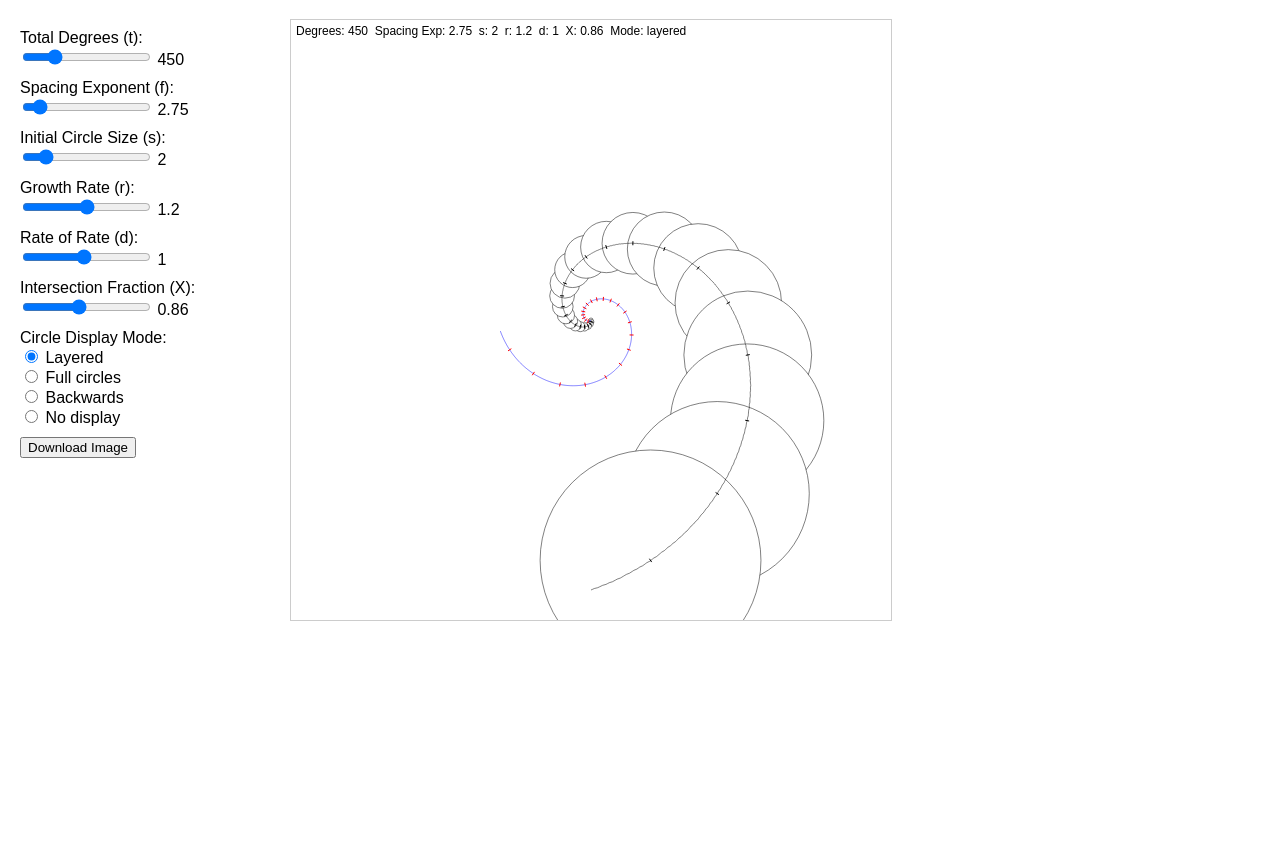
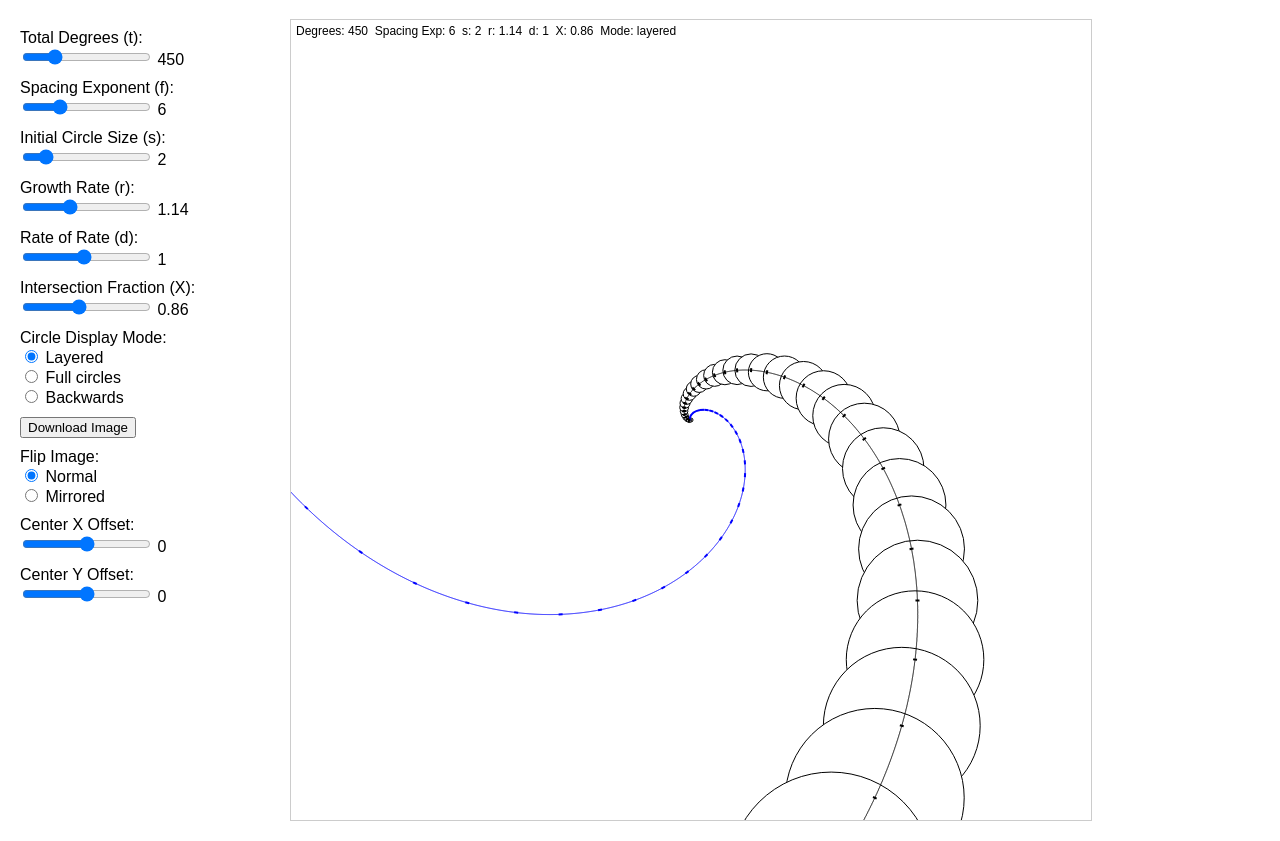
Before and after one commit to royschuyler/regspiral, a plain HTML site: page index.html in a window 1280 px wide. Shown: the part 61-902 px from the top of the page. Before the commit the page ends 800 px from the top, so only its background shows below. Drawn offline with Linux system fonts and the light colour scheme.

Commit message:
added mirror radio

```diff
--- a/index.html
+++ b/index.html
@@ -34,6 +34,7 @@
   <h1>Spiral, Evolute, and Circles Generator</h1>
   <div class="container">
     <div class="controls">
+      <!-- Parameter sliders -->
       <div class="control">
         <label for="tSlider">Total Degrees (t):</label><br>
         <input type="range" id="tSlider" min="10" max="2000" value="450">
@@ -41,18 +42,18 @@
       </div>
       <div class="control">
         <label for="spacingExpSlider">Spacing Exponent (f):</label><br>
-        <input type="range" id="spacingExpSlider" min="1" max="20" step="0.25" value="2.75">
-        <span id="spacingExpValue">2.75</span>
+        <input type="range" id="spacingExpSlider" min="1" max="20" step="0.25" value="6">
+        <span id="spacingExpValue">6</span>
       </div>
       <div class="control">
         <label for="sizeSlider">Initial Circle Size (s):</label><br>
-        <input type="range" id="sizeSlider" min="1" max="8" step=".1" value="2">
-        <span id="sizeValue">4</span>
+        <input type="range" id="sizeSlider" min="1" max="8" step="0.1" value="2">
+        <span id="sizeValue">2</span>
       </div>
       <div class="control">
         <label for="rateSlider">Growth Rate (r):</label><br>
-        <input type="range" id="rateSlider" min="1" max="1.4" step="0.01" value="1.2">
-        <span id="rateValue">1.2</span>
+        <input type="range" id="rateSlider" min="1" max="1.4" step="0.01" value="1.14">
+        <span id="rateValue">1.14</span>
       </div>
       <div class="control">
         <label for="rateOfRateSlider">Rate of Rate (d):</label><br>
@@ -62,8 +63,10 @@
       <div class="control">
         <label for="fracSlider">Intersection Fraction (X):</label><br>
         <input type="range" id="fracSlider" min="0" max="2" step="0.02" value="0.86">
-        <span id="fracValue">1</span>
+        <span id="fracValue">0.86</span>
       </div>
+
+      <!-- Display mode & download -->
       <div class="control">
         <label>Circle Display Mode:</label><br>
         <input type="radio" name="modeRadio" id="modeLayered" value="layered" checked>
@@ -71,26 +74,48 @@
         <input type="radio" name="modeRadio" id="modeFull" value="full">
         <label for="modeFull">Full circles</label><br>
         <input type="radio" name="modeRadio" id="modeBackwards" value="backwards">
-        <label for="modeBackwards">Backwards</label><br>
-        <input type="radio" name="modeRadio" id="modeNone" value="none">
-        <label for="modeNone">No display</label>
+        <label for="modeBackwards">Backwards</label>
       </div>
       <div class="control">
         <button id="downloadBtn">Download Image</button>
       </div>
+
+      <!-- Mirror control -->
+      <div class="control">
+        <label>Flip Image:</label><br>
+        <input type="radio" name="mirrorRadio" id="mirrorOff" value="off" checked>
+        <label for="mirrorOff">Normal</label><br>
+        <input type="radio" name="mirrorRadio" id="mirrorOn" value="on">
+        <label for="mirrorOn">Mirrored</label>
+      </div>
+
+      <!-- Center offset sliders -->
+      <div class="control">
+        <label for="centerXSlider">Center X Offset:</label><br>
+        <input type="range" id="centerXSlider" min="-200" max="200" value="0">
+        <span id="centerXValue">0</span>
+      </div>
+      <div class="control">
+        <label for="centerSlider">Center Y Offset:</label><br>
+        <input type="range" id="centerSlider" min="-200" max="200" value="0">
+        <span id="centerValue">0</span>
+      </div>
     </div>
+
     <div class="canvas-container">
-      <canvas id="canvas" width="600" height="600"></canvas>
+      <!-- Canvas dimensions set to 800 x 800 -->
+      <canvas id="canvas" width="800" height="800"></canvas>
     </div>
   </div>
 
   <script>
+    // Get canvas and context
     const canvas = document.getElementById('canvas');
     const ctx = canvas.getContext('2d');
 
     // Fixed grid parameters.
-    const n = 1000; // Number of radial grid lines.
-    const m = 1000; // Number of sample points along the spiral.
+    const n = 10000; // Number of radial grid lines.
+    const m = 10000; // Number of sample points along the spiral.
 
     // Slider and control elements.
     const tSlider = document.getElementById('tSlider');
@@ -99,7 +124,8 @@
     const rateSlider = document.getElementById('rateSlider');
     const rateOfRateSlider = document.getElementById('rateOfRateSlider');
     const fracSlider = document.getElementById('fracSlider');
-    const modeRadios = document.getElementsByName('modeRadio');
+    const centerSlider = document.getElementById('centerSlider');
+    const centerXSlider = document.getElementById('centerXSlider');
 
     const tValue = document.getElementById('tValue');
     const spacingExpValue = document.getElementById('spacingExpValue');
@@ -107,8 +133,12 @@
     const rateValue = document.getElementById('rateValue');
     const rateOfRateValue = document.getElementById('rateOfRateValue');
     const fracValue = document.getElementById('fracValue');
+    const centerValue = document.getElementById('centerValue');
+    const centerXValue = document.getElementById('centerXValue');
 
     const downloadBtn = document.getElementById('downloadBtn');
+    const modeRadios = document.getElementsByName('modeRadio');
+    const mirrorRadios = document.getElementsByName('mirrorRadio');
 
     function getSelectedMode() {
       for (const radio of modeRadios) {
@@ -117,7 +147,14 @@
       return "layered";
     }
 
-    // Helper: Euclidean distance.
+    function getMirrorMode() {
+      for (const radio of mirrorRadios) {
+        if (radio.checked) return radio.value;
+      }
+      return "off";
+    }
+
+    // Helper: Compute Euclidean distance between two points.
     function distance(p, q) {
       return Math.sqrt((p.x - q.x) ** 2 + (p.y - q.y) ** 2);
     }
@@ -150,39 +187,46 @@
     }
 
     function draw() {
-      const t = parseFloat(tSlider.value);                     // Total degrees.
-      const spacingExp = parseFloat(spacingExpSlider.value);       // Spacing exponent.
-      const s = parseFloat(sizeSlider.value);                    // Initial circle size.
-      const rRate = parseFloat(rateSlider.value);                // Base growth rate.
-      const rateOfRate = parseFloat(rateOfRateSlider.value);       // Rate of the rate.
-      const frac = parseFloat(fracSlider.value);                 // Intersection fraction.
-      const mode = getSelectedMode();                            // "layered", "full", "backwards", or "none".
+      // Parse slider values.
+      const t = parseFloat(tSlider.value);
+      const spacingExp = parseFloat(spacingExpSlider.value);
+      const s = parseFloat(sizeSlider.value);
+      const rRate = parseFloat(rateSlider.value);
+      const rateOfRate = parseFloat(rateOfRateSlider.value);
+      const frac = parseFloat(fracSlider.value);
+      const verticalOffset = parseFloat(centerSlider.value);
+      const horizontalOffset = parseFloat(centerXSlider.value);
+      const mode = getSelectedMode();
 
-      // Update slider displays.
+      // Update display spans.
       tValue.textContent = t;
       spacingExpValue.textContent = spacingExp;
       sizeValue.textContent = s;
       rateValue.textContent = rRate;
       rateOfRateValue.textContent = rateOfRate;
       fracValue.textContent = frac;
+      centerValue.textContent = verticalOffset;
+      centerXValue.textContent = horizontalOffset;
 
-      // Maximum spiral radius.
-      const maxR = (canvas.width / 2) * 0.9;
+      // Increase maximum spiral radius so that more of the drawing appears.
+      const maxR = (canvas.width / 2) * 1.5;
 
-      // Clear canvas and fill white.
+      // Clear canvas.
       ctx.clearRect(0, 0, canvas.width, canvas.height);
       ctx.fillStyle = "#fff";
       ctx.fillRect(0, 0, canvas.width, canvas.height);
 
+      // Begin drawing by moving origin to the adjusted center (including both x- and y-offset).
       ctx.save();
-      ctx.translate(canvas.width / 2, canvas.height / 2);
+      ctx.translate(canvas.width / 2 + horizontalOffset, canvas.height / 2 + verticalOffset);
+      if (getMirrorMode() === "on") {
+        ctx.scale(-1, 1); // Mirror horizontally if selected.
+      }
 
       const tRad = t * Math.PI / 180;
       const gridAngleSpacing = 2 * Math.PI / n;
 
-      // Build arrays:
-      // idealSpiralPoints: continuous (unsnapped) spiral for calculations.
-      // spiralPoints: displayed spiral (snapped to grid angles).
+      // Build arrays of ideal (continuous) and snapped spiral points.
       let idealSpiralPoints = [];
       let spiralPoints = [];
       for (let i = 0; i <= m; i++) {
@@ -200,7 +244,7 @@
         spiralPoints.push({ x: xSnap, y: ySnap });
       }
 
-      // Draw the spiral (thin black line).
+      // Draw the spiral path.
       ctx.strokeStyle = '#000';
       ctx.lineWidth = 0.5;
       ctx.beginPath();
@@ -219,9 +263,6 @@
       let currentIndex = 0;
       let iCircle = 1;
       while (true) {
-        // Effective multiplier for circle i:
-        // For circle 0: multiplier = 1.
-        // For circle i (i>=1): multiplier = (rRate)^(i) * (rateOfRate)^(i - 1).
         const multiplier = Math.pow(rRate, iCircle) * Math.pow(rateOfRate, iCircle - 1);
         const targetDistance = s * multiplier * frac;
         const next = findPointAtDistance(idealSpiralPoints, arcLengths, currentIndex, targetDistance);
@@ -232,11 +273,11 @@
         if (currentIndex >= idealSpiralPoints.length - 1) break;
       }
 
-      // Draw circles based on selected mode (skip if mode is "none").
+      // Draw circles (depending on mode).
       if (mode === "layered") {
         ctx.fillStyle = '#fff';
         ctx.strokeStyle = '#000';
-        ctx.lineWidth = 0.5;
+        ctx.lineWidth = 1;
         circleCenters.forEach((c, idx) => {
           const multiplier = (idx === 0 ? 1 : Math.pow(rRate, idx) * Math.pow(rateOfRate, idx - 1));
           const radius = s * multiplier;
@@ -247,7 +288,7 @@
         });
       } else if (mode === "full") {
         ctx.strokeStyle = '#000';
-        ctx.lineWidth = 0.5;
+        ctx.lineWidth = 1;
         circleCenters.forEach((c, idx) => {
           const multiplier = (idx === 0 ? 1 : Math.pow(rRate, idx) * Math.pow(rateOfRate, idx - 1));
           const radius = s * multiplier;
@@ -258,7 +299,7 @@
       } else if (mode === "backwards") {
         ctx.fillStyle = '#fff';
         ctx.strokeStyle = '#000';
-        ctx.lineWidth = 0.5;
+        ctx.lineWidth = 1;
         for (let i = circleCenters.length - 1; i >= 0; i--) {
           const c = circleCenters[i];
           const multiplier = (i === 0 ? 1 : Math.pow(rRate, i) * Math.pow(rateOfRate, i - 1));
@@ -269,11 +310,10 @@
           ctx.stroke();
         }
       }
-      // If mode is "none", we simply skip drawing circles.
 
-      // Draw tick marks at each circle center on the spiral.
+      // Draw tick marks on the spiral (at each circle center).
       ctx.strokeStyle = '#000';
-      ctx.lineWidth = 1;
+      ctx.lineWidth = 2;
       circleCenters.forEach(c => {
         if (c.index <= 0 || c.index >= idealSpiralPoints.length - 1) return;
         const A = idealSpiralPoints[c.index - 1];
@@ -298,9 +338,9 @@
         ctx.stroke();
       });
 
-      // Re-plot the spiral on top so it's visible.
+      // Re-plot the spiral on top.
       ctx.strokeStyle = '#000';
-      ctx.lineWidth = 0.5;
+      ctx.lineWidth = 1;
       ctx.beginPath();
       spiralPoints.forEach((pt, idx) => {
         if (idx === 0) ctx.moveTo(pt.x, pt.y);
@@ -308,8 +348,7 @@
       });
       ctx.stroke();
 
-      // Compute the evolute from the ideal continuous spiral.
-      // Use central differences with dt = 1/m.
+      // Compute the evolute (using central differences with dt = 1/m).
       const dt = 1 / m;
       let evolutePoints = [];
       for (let i = 1; i < idealSpiralPoints.length - 1; i++) {
@@ -328,9 +367,9 @@
         evolutePoints.push({ x: evoluteX, y: evoluteY });
       }
 
-      // Plot the evolute.
+      // Draw the evolute path.
       ctx.strokeStyle = '#0000FF';
-      ctx.lineWidth = 0.5;
+      ctx.lineWidth = 1;
       if (evolutePoints.length > 0) {
         ctx.beginPath();
         evolutePoints.forEach((pt, idx) => {
@@ -340,49 +379,53 @@
         ctx.stroke();
       }
 
-      // Draw tick marks on the evolute corresponding to the spiral ticks.
-      ctx.strokeStyle = '#FF0000'; // red tick marks for evolute
-      ctx.lineWidth = 1;
+      // Draw tick marks on the evolute corresponding to the circle centers.
+      ctx.strokeStyle = '#0000FF';
+      ctx.lineWidth = 2;
       circleCenters.forEach(c => {
         if (c.index <= 0 || c.index >= idealSpiralPoints.length - 1) return;
-        let j = c.index - 1; // corresponding index in evolutePoints
-        if (j < 0 || j >= evolutePoints.length) return;
-        let pt = evolutePoints[j];
-        let tangentX, tangentY;
-        if (j === 0) {
-          tangentX = evolutePoints[j+1].x - pt.x;
-          tangentY = evolutePoints[j+1].y - pt.y;
-        } else if (j === evolutePoints.length - 1) {
-          tangentX = pt.x - evolutePoints[j-1].x;
-          tangentY = pt.y - evolutePoints[j-1].y;
-        } else {
-          tangentX = (evolutePoints[j+1].x - evolutePoints[j-1].x) / 2;
-          tangentY = (evolutePoints[j+1].y - evolutePoints[j-1].y) / 2;
-        }
-        let len = Math.sqrt(tangentX * tangentX + tangentY * tangentY);
+        // For the same circle center index, re-calculate the evolute point.
+        const A = idealSpiralPoints[c.index - 1];
+        const B = idealSpiralPoints[c.index];
+        const C = idealSpiralPoints[c.index + 1];
+        const xPrime = (C.x - A.x) / (2 * dt);
+        const yPrime = (C.y - A.y) / (2 * dt);
+        const xDoublePrime = (C.x - 2 * B.x + A.x) / (dt * dt);
+        const yDoublePrime = (C.y - 2 * B.y + A.y) / (dt * dt);
+        const denom = xPrime * yDoublePrime - yPrime * xDoublePrime;
+        if (Math.abs(denom) < 1e-6) return;
+        const factor = (xPrime * xPrime + yPrime * yPrime) / denom;
+        const evoluteX = B.x - factor * yPrime;
+        const evoluteY = B.y + factor * xPrime;
+
+        // Use same normal as for the curve tick marks.
+        let tangentX = (C.x - A.x) / 2;
+        let tangentY = (C.y - A.y) / 2;
+        const len = Math.sqrt(tangentX * tangentX + tangentY * tangentY);
         if (len === 0) return;
         tangentX /= len;
         tangentY /= len;
         const normalX = -tangentY;
         const normalY = tangentX;
         const tickHalf = 2;
-        const startX = pt.x - tickHalf * normalX;
-        const startY = pt.y - tickHalf * normalY;
-        const endX = pt.x + tickHalf * normalX;
-        const endY = pt.y + tickHalf * normalY;
+        const startX = evoluteX - tickHalf * normalX;
+        const startY = evoluteY - tickHalf * normalY;
+        const endX = evoluteX + tickHalf * normalX;
+        const endY = evoluteY + tickHalf * normalY;
         ctx.beginPath();
         ctx.moveTo(startX, startY);
         ctx.lineTo(endX, endY);
         ctx.stroke();
       });
 
-      // Draw overlay text.
+      // Restore transformation.
+      ctx.restore();
+
+      // Draw the overlay header text in fixed coordinates at the top.
       ctx.font = "12px sans-serif";
       ctx.fillStyle = "#000";
       const overlayText = "Degrees: " + t + "  Spacing Exp: " + spacingExp + "  s: " + s + "  r: " + rRate + "  d: " + rateOfRate + "  X: " + frac + "  Mode: " + mode;
-      ctx.fillText(overlayText, -canvas.width / 2 + 5, -canvas.height / 2 + 15);
-
-      ctx.restore();
+      ctx.fillText(overlayText, 5, 15);
     }
 
     // Attach event listeners.
@@ -392,7 +435,12 @@
     rateSlider.addEventListener('input', draw);
     rateOfRateSlider.addEventListener('input', draw);
     fracSlider.addEventListener('input', draw);
-    Array.from(document.getElementsByName('modeRadio')).forEach(radio => {
+    centerSlider.addEventListener('input', draw);
+    centerXSlider.addEventListener('input', draw);
+    Array.from(modeRadios).forEach(radio => {
+      radio.addEventListener('change', draw);
+    });
+    Array.from(mirrorRadios).forEach(radio => {
       radio.addEventListener('change', draw);
     });
 
```
